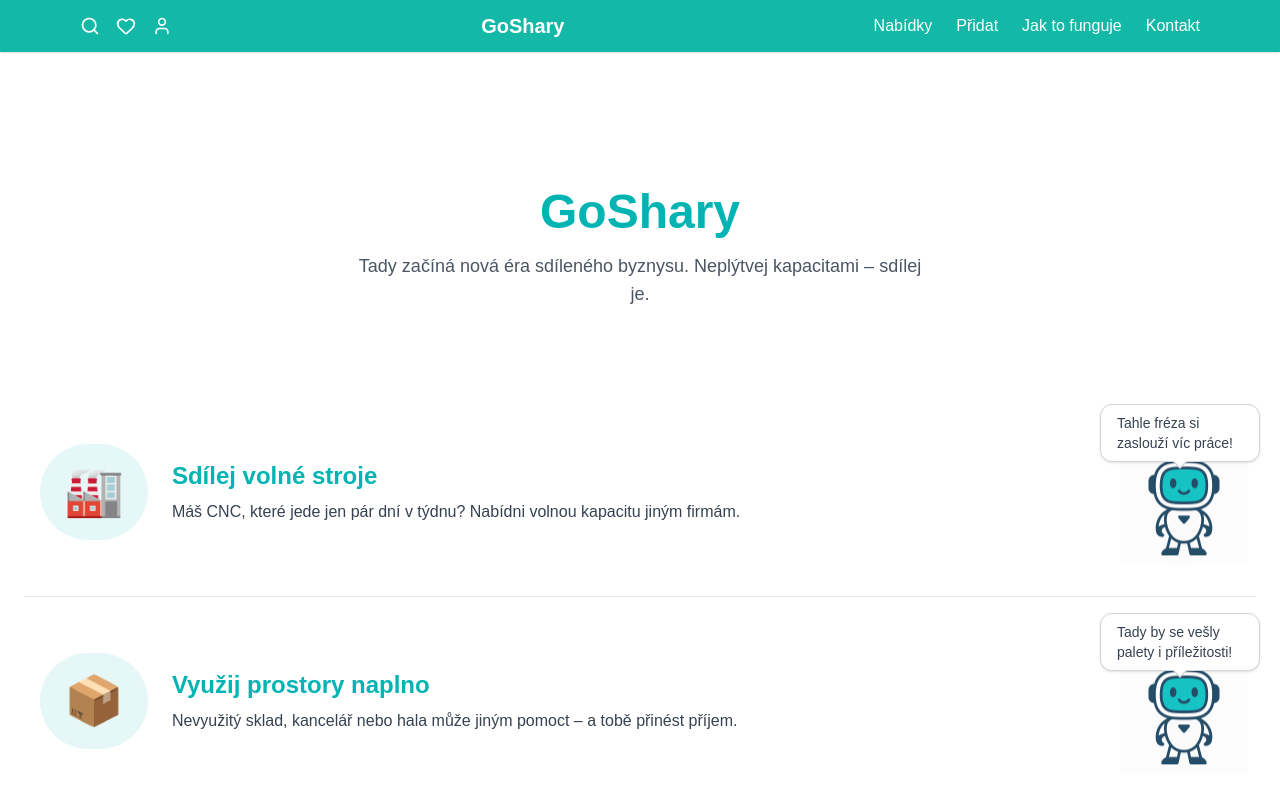
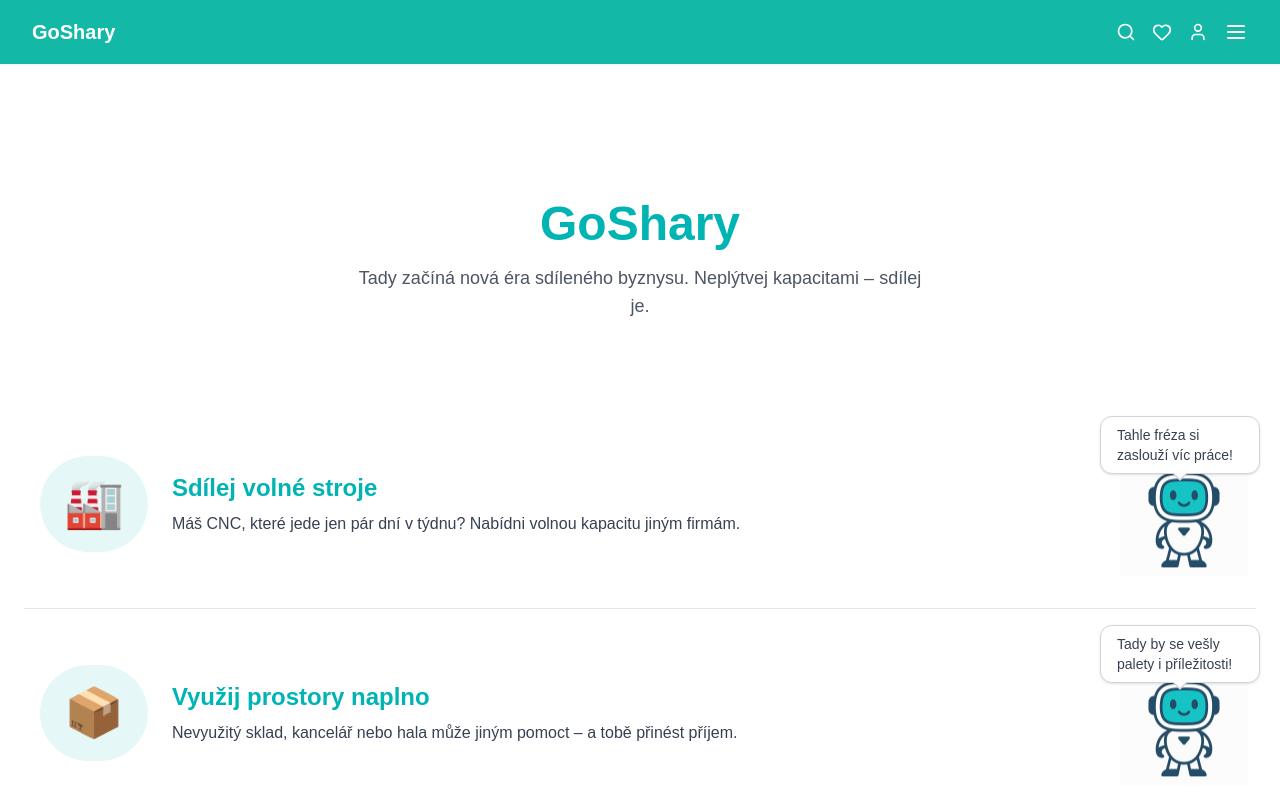
Before and after one commit to Tekier10/goshary, a Next.js app: page / in a window 1280 px wide. Shown: the top 800 px of the page. Built offline with nearby package versions, Linux system fonts and the light colour scheme; a web font is replaced by a local one.

Commit message:
Update Header.tsx

```diff
--- a/components/Header.tsx
+++ b/components/Header.tsx
@@ -1,39 +1,42 @@
-// components/Header.tsx – hlavní navigace s ikonami viditelnými i v mobilu vlevo od hamburgeru
+// components/Header.tsx
 
 import { useState } from 'react'; import Link from 'next/link'; import { Menu, X, Search, Heart, User } from 'lucide-react';
 
-export default function Header() { const [isOpen, setIsOpen] = useState(false);
+export default function Header() { const [menuOpen, setMenuOpen] = useState(false);
 
-return ( <header className="bg-teal-500 text-white shadow"> <div className="max-w-6xl mx-auto px-4 py-3 flex justify-between items-center"> <div className="flex items-center gap-4"> <Link href="/search" title="Vyhledávání" className="hover:text-gray-200"> <Search size={20} /> </Link> <Link href="/favorites" title="Oblíbené" className="hover:text-gray-200"> <Heart size={20} /> </Link> <Link href="/login" title="Přihlášení" className="hover:text-gray-200"> <User size={20} /> </Link> </div>
+return ( <header className="bg-teal-500 text-white shadow-sm"> <div className="max-w-7xl mx-auto px-4 sm:px-6 lg:px-8"> <div className="flex justify-between items-center h-16"> {/* Logo */} <div className="flex-shrink-0"> <Link href="/"> <span className="text-xl font-bold text-white">GoShary</span> </Link> </div>
 
-<Link href="/">
-      <span className="text-white text-xl font-bold">GoShary</span>
-    </Link>
-
-    <div className="flex items-center gap-4">
-      <nav className="hidden md:flex items-center gap-6">
-        <Link href="/nabidky" className="hover:text-gray-200">Nabídky</Link>
-        <Link href="/pridat" className="hover:text-gray-200">Přidat</Link>
-        <Link href="/jak-to-funguje" className="hover:text-gray-200">Jak to funguje</Link>
-        <Link href="/kontakt" className="hover:text-gray-200">Kontakt</Link>
-      </nav>
-
-      <button
-        onClick={() => setIsOpen(!isOpen)}
-        className="md:hidden text-white"
-        aria-label="Menu"
-      >
-        {isOpen ? <X size={24} /> : <Menu size={24} />}
-      </button>
+{/* Icons and Hamburger */}
+      <div className="flex items-center space-x-4">
+        <Link href="/search" className="hover:opacity-80 hidden sm:inline" title="Vyhledávání">
+          <Search className="w-5 h-5" />
+        </Link>
+        <Link href="/favorites" className="hover:opacity-80 hidden sm:inline" title="Oblíbené">
+          <Heart className="w-5 h-5" />
+        </Link>
+        <Link href="/login" className="hover:opacity-80 hidden sm:inline" title="Přihlášení">
+          <User className="w-5 h-5" />
+        </Link>
+        <button onClick={() => setMenuOpen(!menuOpen)} className="text-white">
+          {menuOpen ? <X className="w-6 h-6" /> : <Menu className="w-6 h-6" />}
+        </button>
+      </div>
     </div>
   </div>
 
-  {isOpen && (
-    <div className="md:hidden px-4 pb-4 flex flex-col gap-3 bg-teal-600 text-white">
-      <Link href="/nabidky">Nabídky</Link>
-      <Link href="/pridat">Přidat</Link>
-      <Link href="/jak-to-funguje">Jak to funguje</Link>
-      <Link href="/kontakt">Kontakt</Link>
+  {/* Mobile menu */}
+  {menuOpen && (
+    <div className="sm:hidden px-4 pt-2 pb-4 bg-teal-600 text-white">
+      <nav className="space-y-2">
+        <Link href="/search" className="block">🔍 Vyhledávání</Link>
+        <Link href="/favorites" className="block">❤️ Oblíbené</Link>
+        <Link href="/login" className="block">👤 Přihlášení</Link>
+        <Link href="/" className="block">🏠 Domů</Link>
+        <Link href="/nabidky" className="block">📋 Nabídky</Link>
+        <Link href="/pridat" className="block">➕ Přidat</Link>
+        <Link href="/jak-to-funguje" className="block">❓ Jak to funguje</Link>
+        <Link href="/kontakt" className="block">📬 Kontakt</Link>
+      </nav>
     </div>
   )}
 </header>
```
